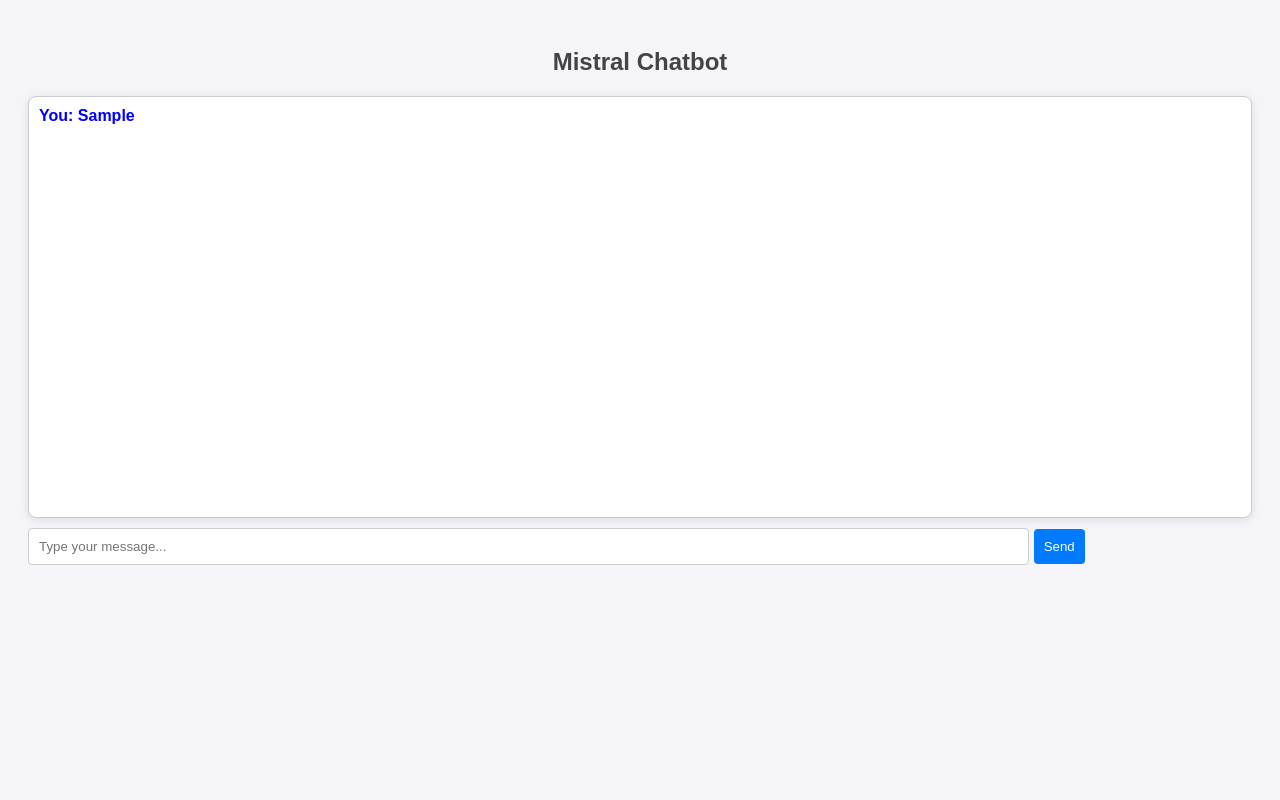
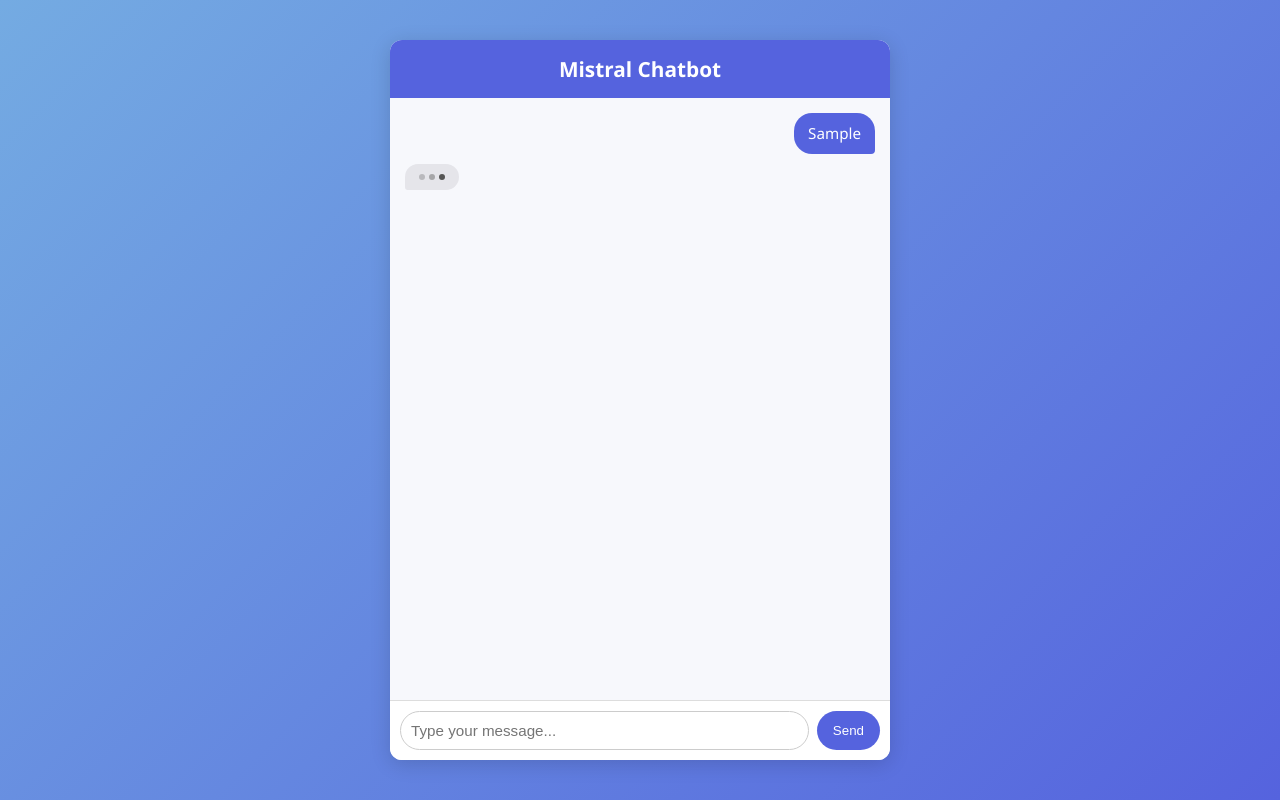
Before and after one commit to saurav-wankhade/Mistral-frontend, a plain HTML site: page index.html in a window 1280 px wide. Both pictures are taken after typing "Sample" into the empty fields and a click on the button "Send". Drawn offline with Linux system fonts and the light colour scheme; no server answers.

Commit message:
chatbot updated

```diff
--- a/index.html
+++ b/index.html
@@ -4,92 +4,17 @@
   <meta charset="UTF-8">
   <meta name="viewport" content="width=device-width, initial-scale=1.0">
   <title>Mistral Chatbot</title>
-  <style>
-    body {
-      font-family: Arial, sans-serif;
-      padding: 20px;
-      background-color: #f4f4f9;
-      color: #333;
-    }
-    h2 {
-      text-align: center;
-      color: #444;
-    }
-    .chat-box {
-      border: 1px solid #ccc;
-      padding: 10px;
-      height: 400px;
-      overflow-y: scroll;
-      margin-bottom: 10px;
-      border-radius: 8px;
-      background-color: #fff;
-      box-shadow: 0 2px 10px rgba(0, 0, 0, 0.1);
-    }
-    .msg {
-      margin-bottom: 10px;
-    }
-    .user {
-      color: blue;
-      font-weight: bold;
-    }
-    .bot {
-      color: green;
-      font-weight: bold;
-    }
-    input[type="text"] {
-      padding: 10px;
-      width: 75%;
-      border: 1px solid #ccc;
-      border-radius: 4px;
-    }
-    button {
-      padding: 10px;
-      background-color: #007bff;
-      color: white;
-      border: none;
-      border-radius: 4px;
-      cursor: pointer;
-      transition: background-color 0.3s;
-    }
-    button:hover {
-      background-color: #0056b3;
-    }
-  </style>
+  <link rel="stylesheet" href="style.css">
 </head>
 <body>
-  <h2>Mistral Chatbot</h2>
-  <div class="chat-box" id="chat"></div>
-  <input type="text" id="message" placeholder="Type your message..." onkeydown="checkEnter(event)" style="width: 80%;">
-  <button onclick="sendMessage()">Send</button>
-
-  <script>
-    async function sendMessage() {
-      const msgInput = document.getElementById('message');
-      const chatBox = document.getElementById('chat');
-      const userMsg = msgInput.value.trim();
-      if (!userMsg) return; // Prevent sending empty messages
-      msgInput.value = '';
-
-      chatBox.innerHTML += `<div class="msg user"><strong>You:</strong> ${userMsg}</div>`;
-
-      const res = await fetch("https://mistral-backend-x036.onrender.com/chat", {
-        method: "POST",
-        headers: { "Content-Type": "application/json" },
-        body: JSON.stringify({ message: userMsg })
-      });
-
-      const data = await res.json();
-      const botReply = data.reply;
-
-      chatBox.innerHTML += `<div class="msg bot"><strong>Bot:</strong> ${botReply}</div>`;
-      chatBox.scrollTop = chatBox.scrollHeight;
-    }
-
-    function checkEnter(event) {
-      if (event.key === 'Enter') {
-        sendMessage();
-      }
-    }
-  </script>
+  <div class="chat-container">
+    <h2>Mistral Chatbot</h2>
+    <div class="chat-box" id="chat"></div>
+    <div class="input-area">
+      <input type="text" id="message" placeholder="Type your message..." onkeydown="checkEnter(event)">
+      <button onclick="sendMessage()">Send</button>
+    </div>
+  </div>
+  <script src="script.js"></script>
 </body>
 </html>
--- /dev/null
+++ b/script.js
@@ -0,0 +1,51 @@
+async function sendMessage() {
+    const msgInput = document.getElementById('message');
+    const chatBox = document.getElementById('chat');
+    const userMsg = msgInput.value.trim();
+    if (!userMsg) return;
+    msgInput.value = '';
+
+    // Add user's message
+    chatBox.innerHTML += `
+      <div class="msg user"><div class="bubble">${userMsg}</div></div>
+    `;
+    chatBox.scrollTop = chatBox.scrollHeight;
+
+    // Show typing indicator
+    const typingIndicator = document.createElement('div');
+    typingIndicator.classList.add('msg', 'bot');
+    typingIndicator.innerHTML = `
+      <div class="bubble">
+        <div class="typing">
+          <span class="dot"></span>
+          <span class="dot"></span>
+          <span class="dot"></span>
+        </div>
+      </div>
+    `;
+    chatBox.appendChild(typingIndicator);
+    chatBox.scrollTop = chatBox.scrollHeight;
+
+    // Fetch bot reply
+    const res = await fetch("https://mistral-backend-x036.onrender.com/chat", {
+      method: "POST",
+      headers: { "Content-Type": "application/json" },
+      body: JSON.stringify({ message: userMsg })
+    });
+    const data = await res.json();
+
+    // Remove typing indicator
+    typingIndicator.remove();
+
+    // Show bot reply
+    chatBox.innerHTML += `
+      <div class="msg bot"><div class="bubble">${data.reply}</div></div>
+    `;
+    chatBox.scrollTop = chatBox.scrollHeight;
+  }
+
+  function checkEnter(event) {
+    if (event.key === 'Enter') {
+      sendMessage();
+    }
+  }
--- /dev/null
+++ b/style.css
@@ -0,0 +1,131 @@
+body {
+    font-family: 'Segoe UI', sans-serif;
+    background: linear-gradient(135deg, #74ABE2, #5563DE);
+    color: #333;
+    display: flex;
+    justify-content: center;
+    align-items: center;
+    height: 100vh;
+    margin: 0;
+  }
+
+  .chat-container {
+    width: 100%;
+    max-width: 500px;
+    height: 90vh;
+    background-color: white;
+    border-radius: 12px;
+    box-shadow: 0 4px 20px rgba(0, 0, 0, 0.15);
+    display: flex;
+    flex-direction: column;
+    overflow: hidden;
+  }
+
+  h2 {
+    text-align: center;
+    background-color: #5563DE;
+    color: white;
+    padding: 15px;
+    margin: 0;
+    font-size: 1.3rem;
+  }
+
+  .chat-box {
+    flex: 1;
+    padding: 15px;
+    overflow-y: auto;
+    background-color: #f7f8fc;
+  }
+
+  .msg {
+    margin-bottom: 10px;
+    display: flex;
+    animation: fadeIn 0.3s ease-in;
+  }
+
+  .msg.user {
+    justify-content: flex-end;
+  }
+
+  .msg.bot {
+    justify-content: flex-start;
+  }
+
+  .bubble {
+    max-width: 75%;
+    padding: 10px 14px;
+    border-radius: 18px;
+    font-size: 0.95rem;
+    line-height: 1.4;
+  }
+
+  .user .bubble {
+    background-color: #5563DE;
+    color: white;
+    border-bottom-right-radius: 4px;
+  }
+
+  .bot .bubble {
+    background-color: #E5E5EA;
+    color: #333;
+    border-bottom-left-radius: 4px;
+  }
+
+  /* Typing dots animation */
+  .typing {
+    display: flex;
+    align-items: center;
+    gap: 4px;
+  }
+
+  .dot {
+    width: 6px;
+    height: 6px;
+    background-color: #555;
+    border-radius: 50%;
+    animation: blink 1s infinite;
+  }
+
+  .dot:nth-child(2) { animation-delay: 0.2s; }
+  .dot:nth-child(3) { animation-delay: 0.4s; }
+
+  @keyframes blink {
+    0%, 80%, 100% { opacity: 0.3; }
+    40% { opacity: 1; }
+  }
+
+  .input-area {
+    display: flex;
+    border-top: 1px solid #ddd;
+    padding: 10px;
+    background-color: white;
+  }
+
+  input[type="text"] {
+    flex: 1;
+    padding: 10px;
+    border: 1px solid #ccc;
+    border-radius: 20px;
+    outline: none;
+    font-size: 0.95rem;
+  }
+
+  button {
+    margin-left: 8px;
+    padding: 10px 16px;
+    background-color: #5563DE;
+    color: white;
+    border: none;
+    border-radius: 20px;
+    cursor: pointer;
+    transition: background-color 0.3s;
+  }
+
+  button:hover {
+    background-color: #3947a3;
+  }
+
+  @keyframes fadeIn {
+    from { opacity: 0; transform: translateY(5px); }
+    to { opacity: 1; transform: translateY(0); }
+  }
```
